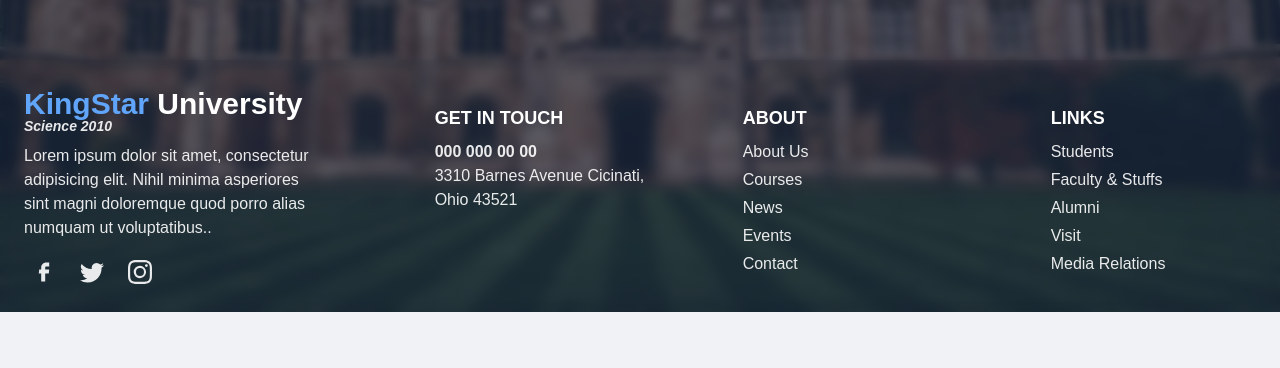
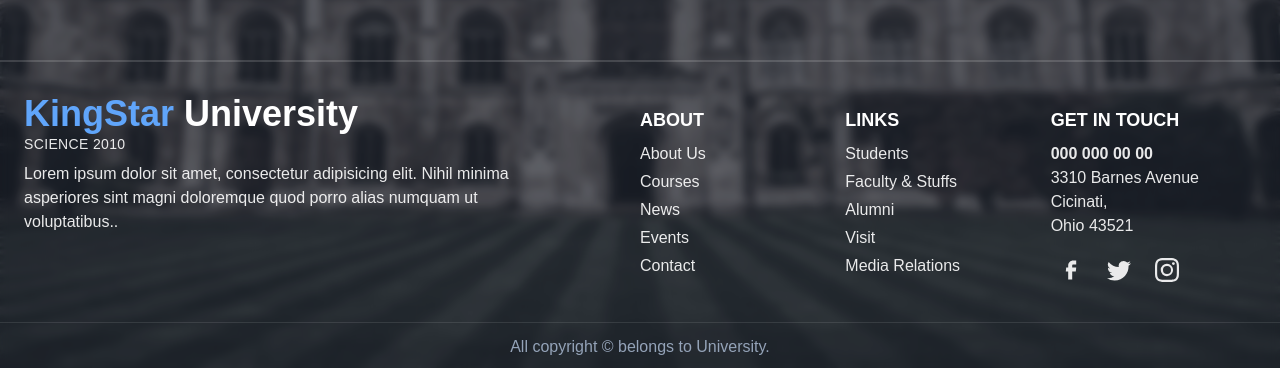
Before and after one commit to Junaed-Uddin/university, a Next.js app: page /alumni in a window 1280 px wide. Shown: the part 1039-1407 px from the top of the page. Before the commit the page ends 1351 px from the top, so only its background shows below. Built offline with nearby package versions, Linux system fonts and the light colour scheme.

Commit message:
Footer updated

```diff
--- a/layouts/Main/Footer/About.jsx
+++ b/layouts/Main/Footer/About.jsx
@@ -3,7 +3,7 @@ import styles from "@/styles/footer.module.css";
 
 function About() {
   return (
-    <div className="col-start-1 col-end-13 sm:col-start-6 sm:col-end-10 lg:col-start-8 py-3 border-t-[1px] border-t-ol-default lg:border-t-0">
+    <div className="col-start-1 col-end-13 sm:col-end-4 lg:col-start-6 lg:col-end-8 py-3 xl:col-start-7 xl:col-end-9 border-t-[1px] border-t-[rgba(255,255,255,0.15)] lg:border-t-0">
       <h1 className="font-semibold text-lg uppercase mb-2 text-white">About</h1>
       <nav className="flex flex-col gap-1">
         <Link href="" className={styles.link}>
--- a/layouts/Main/Footer/ContactSection.jsx
+++ b/layouts/Main/Footer/ContactSection.jsx
@@ -1,12 +1,41 @@
+import Link from "next/link";
+import {
+  BsInstagram as InstaIcon,
+  BsTwitter as TwitterIcon,
+} from "react-icons/bs";
+import { CgFacebook as FbIcon } from "react-icons/cg";
+
 function ContactSection() {
   return (
-    <div className="col-start-1 col-end-13 sm:col-end-6 lg:col-start-5 lg:col-end-8 py-3 border-t-[1px] border-t-ol-default lg:border-t-0">
+    <div className="col-start-1 col-end-13 sm:col-start-8 -sm:col-end-13 lg:col-start-10 lg:col-end-13 xl:col-start-11 py-3 border-t-[1px] border-t-[rgba(255,255,255,0.15)] lg:border-t-0">
       <h1 className="font-semibold text-lg mb-2 uppercase text-white">
         Get in touch
       </h1>
       <h2 className="font-semibold">000 000 00 00</h2>
       <p className="">3310 Barnes Avenue Cicinati,</p>
       <p>Ohio 43521</p>
+
+      {/* Social Section */}
+      <div className="flex items-center gap-2 text-2xl my-3">
+        <Link
+          href=""
+          className="p-2 rounded-md hover:bg-primary/20 hover:text-primary transition"
+        >
+          <FbIcon />
+        </Link>
+        <Link
+          href=""
+          className="p-2 rounded-md hover:bg-primary/20 hover:text-primary transition"
+        >
+          <TwitterIcon />
+        </Link>
+        <Link
+          href=""
+          className="p-2 rounded-md hover:bg-primary/20 hover:text-primary transition"
+        >
+          <InstaIcon />
+        </Link>
+      </div>
     </div>
   );
 }
--- a/layouts/Main/Footer/Links.jsx
+++ b/layouts/Main/Footer/Links.jsx
@@ -3,7 +3,7 @@ import styles from "@/styles/footer.module.css";
 
 function Links() {
   return (
-    <div className="col-start-1 col-end-13 sm:col-start-10 sm:col-end-13 lg:col-start-11 py-3 border-t-[1px] border-t-ol-default lg:border-t-0">
+    <div className="col-start-1 col-end-13 sm:col-start-4 sm:col-end-8 lg:col-start-8 lg:col-end-10 xl:col-start-9 xl:col-end-11 py-3 border-t-[1px] border-t-[rgba(255,255,255,0.15)] lg:border-t-0">
       <h1 className="font-semibold text-lg uppercase mb-2 text-white">Links</h1>
       <nav className="flex flex-col gap-1">
         <Link href="" className={styles.link}>
--- a/layouts/Main/Footer/LogoSection.jsx
+++ b/layouts/Main/Footer/LogoSection.jsx
@@ -1,50 +1,25 @@
 import Link from "next/link";
-import {
-  BsInstagram as InstaIcon,
-  BsTwitter as TwitterIcon,
-} from "react-icons/bs";
-import { CgFacebook as FbIcon } from "react-icons/cg";
 
 function LogoSection() {
   return (
-    <div className="col-start-1 col-end-13 lg:col-end-5 xl:col-end-4 flex flex-col w-full sm:items-center lg:items-start md:pr-4">
+    <div className="col-start-1 col-end-13 lg:col-end-5 xl:col-end-6 flex flex-col w-full sm:items-center lg:items-start md:pr-4">
       <Link
         href="/"
         className="flex flex-col sm:items-center lg:items-start mb-2"
       >
-        <div className="font-bold text-3xl leading-6">
+        <div className="font-bold text-4xl">
           <span className="text-blue-400">KingStar</span>
           <span className="text-white"> University</span>
         </div>
-        <em className="text-sm font-semibold">Science 2010</em>
+        <em className="text-sm not-italic uppercase tracking-wide">
+          Science 2010
+        </em>
       </Link>
       <p className="sm:text-center lg:text-left max-w-[500px]">
         Lorem ipsum dolor sit amet, consectetur adipisicing elit. Nihil minima
         asperiores sint magni doloremque quod porro alias numquam ut
         voluptatibus..
       </p>
-
-      {/* Social Section */}
-      <div className="flex items-center gap-2 text-2xl my-3">
-        <Link
-          href=""
-          className="p-2 rounded-md hover:bg-primary/20 hover:text-primary transition"
-        >
-          <FbIcon />
-        </Link>
-        <Link
-          href=""
-          className="p-2 rounded-md hover:bg-primary/20 hover:text-primary transition"
-        >
-          <TwitterIcon />
-        </Link>
-        <Link
-          href=""
-          className="p-2 rounded-md hover:bg-primary/20 hover:text-primary transition"
-        >
-          <InstaIcon />
-        </Link>
-      </div>
     </div>
   );
 }
--- a/layouts/Main/Footer/index.jsx
+++ b/layouts/Main/Footer/index.jsx
@@ -11,16 +11,19 @@ const Footer = () => {
       <img
         src="/assets/images/footer/university.jpg"
         alt="university"
-        className="absolute w-full h-full object-cover -z-10 brightness-50"
+        className="absolute w-full h-full object-cover -z-10 brightness-50 saturate-[0.2]"
       />
-      <div className="absolute w-full h-full object-cover -z-[9] bg-blue-900/20 backdrop-blur-sm" />
+      <div className="absolute w-full h-full object-cover -z-[9] bg-blue-900/10 backdrop-blur-sm" />
       <NewsLetter />
-      <div className="relative px-[max(1.5rem,calc((100vw-1400px)/2))] pb-2 pt-8 grid grid-cols-12 bg-no-repeat bg-cover bg-center text-[rgba(255,255,255,0.90)] backdrop-blur-sm">
+      <div className="relative px-[max(1.5rem,calc((100vw-1400px)/2))] pb-2 pt-8 grid grid-cols-12 bg-no-repeat bg-cover bg-center border-t-[2px] border-[rgba(255,255,255,0.15)] text-[rgba(255,255,255,0.90)] ">
         <LogoSection />
-        <ContactSection />
         <About />
         <Links />
+        <ContactSection />
       </div>
+      <p className="col-span-1 col-end-13 text-slate-400 text-center px-6 py-3 border-t-[1px] border-[rgba(255,255,255,0.1)]">
+        All copyright &copy; belongs to University.
+      </p>
     </footer>
   );
 };
```
